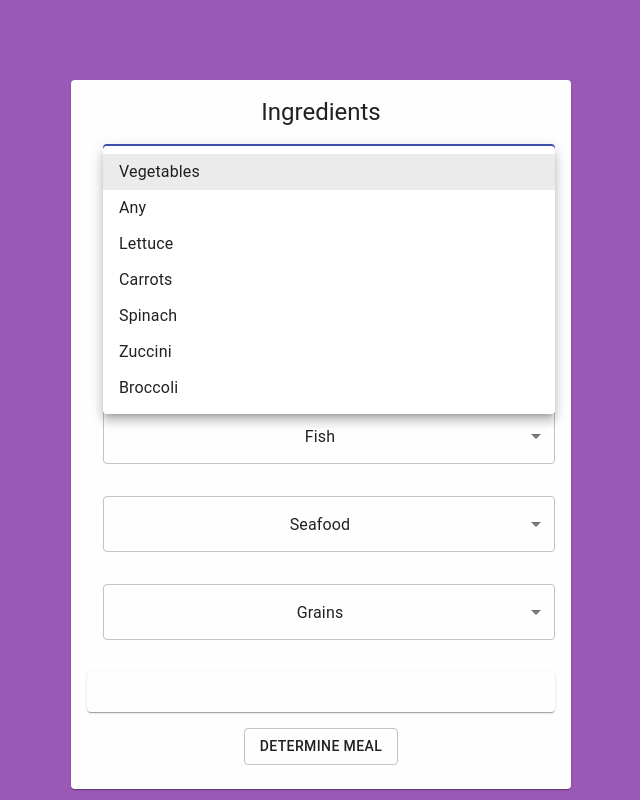
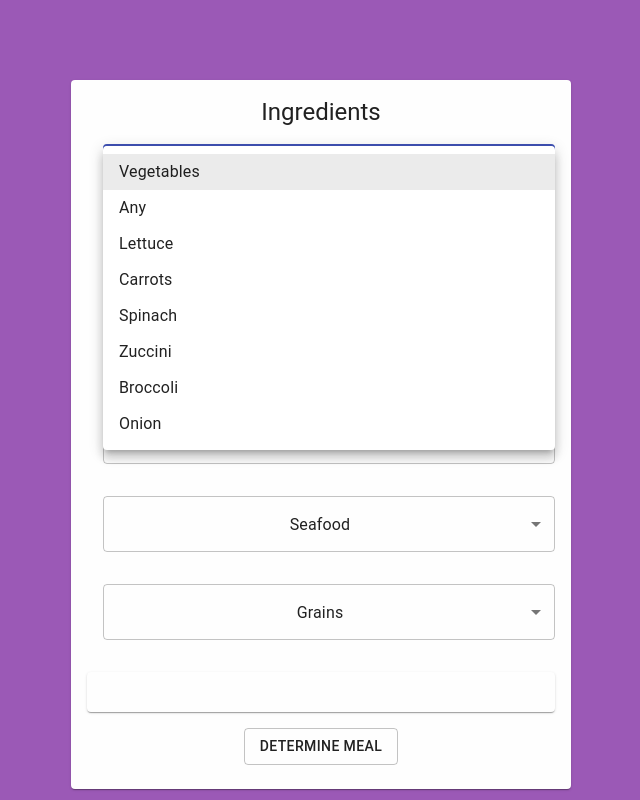
Before and after one commit to Parsifal-M/remys-dlv, a React (Create React App) app: page / in a window 1280 px wide. Both pictures are taken after a click on the button "Vegetables". Shown: the whole page, without its empty margins (319-959 px from the left). Built offline with nearby package versions, Linux system fonts and the light colour scheme.

Commit message:
[WIP] Added some probably terrible code
Signed-off-by: Peter Macdonald <macdonald.peter90@gmail.com>

```diff
--- a/src/components/RecipeCard.js
+++ b/src/components/RecipeCard.js
@@ -32,13 +32,97 @@ const RecipeCard = () => {
 
   const recipes = [
   {
-      ingredients: ['broccoli', 'wheat'],
-      meal: 'Broccoli Salad',
+    name: 'Arednellian Pickled Herring',
+    ingredients: ['herring', 'lemon', 'onion', 'garlic', 'any herb']
   },
   {
-      ingredients: ['herring', 'wheat'],
-      meal: 'Fish Sandwich',
+    name: 'Bell Pepper Puffs',
+    ingredients: ['bell pepper', 'eggs', 'cheese']
   },
+  {
+    name: 'Cheese Platter',
+    ingredients: ['cheese']
+  },
+  {
+    name: 'Chili Pepper Puffs',
+    ingredients: ['chilis', 'eggs', 'cheese']
+  },
+  {
+    name: 'Crackers',
+    ingredients: ['wheat']
+  },
+  {
+    name: 'Creamy Soup',
+    ingredients: ['milk', 'any vegetable', 'potato', 'any herb']
+  },
+  {
+    name: 'Crudités',
+    ingredients: ['any vegetable']
+  },
+  {
+    name: 'Eggplant Puffs',
+    ingredients: ['eggplant', 'eggs', 'cheese']
+  },
+  {
+    name: 'French Fries',
+    ingredients: ['canola', 'potato']
+  },
+  {
+    name: 'Gazpacho',
+    ingredients: ['onion', 'tomato', 'cucumber', 'any herb']
+  },
+  {
+    name: 'Green Salad',
+    ingredients: ['any vegetable', 'lettuce']
+  },
+  {
+    name: 'Grilled Vegetables',
+    ingredients: ['any vegetable']
+  },
+  {
+    name: 'Grilled Veggie Platter',
+    ingredients: ['any vegetable', 'any vegetable', 'any vegetable']
+  },
+  {
+    name: 'Hard-Boiled Eggs',
+    ingredients: ['eggs']
+  },
+  {
+    name: 'Large Seafood Platter',
+    ingredients: ['any seafood', 'any seafood', 'any seafood', 'any seafood', 'lemon']
+  },
+  {
+    name: 'Marinated Herring',
+    ingredients: ['herring', 'onion']
+  },
+  {
+    name: 'Okra Soup',
+    ingredients: ['okra']
+  },
+  {
+    name: 'Onion Puffs',
+    ingredients: ['onion', 'eggs', 'cheese']
+  },
+  {
+    name: 'Oyster Platter',
+    ingredients: ['oyster', 'lemon']
+  },
+  {
+    name: 'Pickled Herring',
+    ingredients: ['herring', 'lemon', 'onion', 'herb']
+  },
+  {
+    name: 'Potato Leek Soup',
+    ingredients: ['leak', 'potato', 'milk', 'onion', 'garlic']
+  },
+  {
+    name: 'Potato Puffs',
+    ingredients: ['potato', 'eggs', 'cheese']
+  },
+  {
+    name: 'Pottage',
+    ingredients: ['potato', 'any vegetable', 'any herb']
+  }
 ];
 
 const determineMeal = () => {
@@ -53,13 +137,14 @@ const RecipeCard = () => {
   });
 
   if (matchingRecipe) {
-      setMeal(matchingRecipe.meal);
+    setMeal(matchingRecipe.name);
     setMealFound(true);
   } else {
-      setMeal('');
+    setMeal('No match');
     setMealFound(false);
   }
 };
+
 
   return (
     <Card className={classes.card}>
@@ -81,6 +166,7 @@ const RecipeCard = () => {
           <MenuItem value="spinach">Spinach</MenuItem>
           <MenuItem value="zuccini">Zuccini</MenuItem>
           <MenuItem value="broccoli">Broccoli</MenuItem>
+          <MenuItem value="onion">Onion</MenuItem>
         </Select>
         </FormControl>
         <FormControl variant='outlined' fullWidth  label="Fruit" style={{ padding: '1rem' }}>
```
Lines whose indentation alone changed are shown as unchanged.
